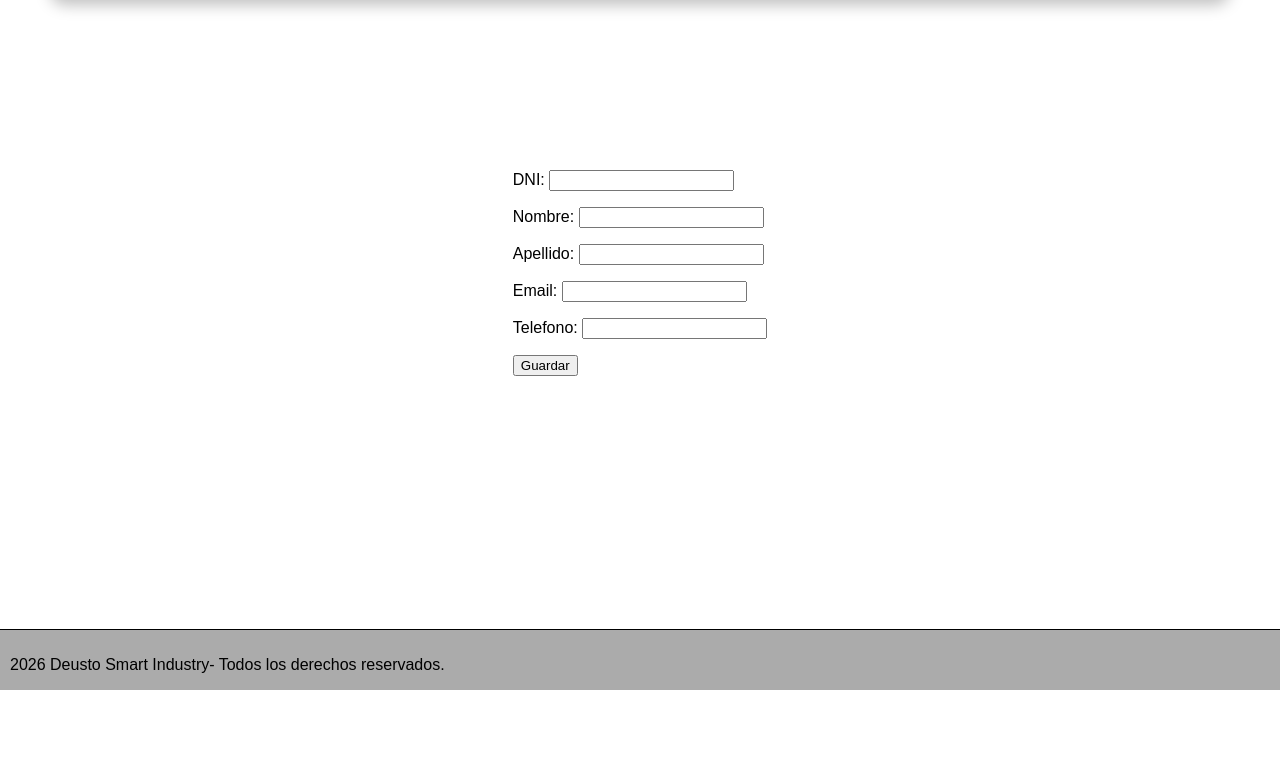
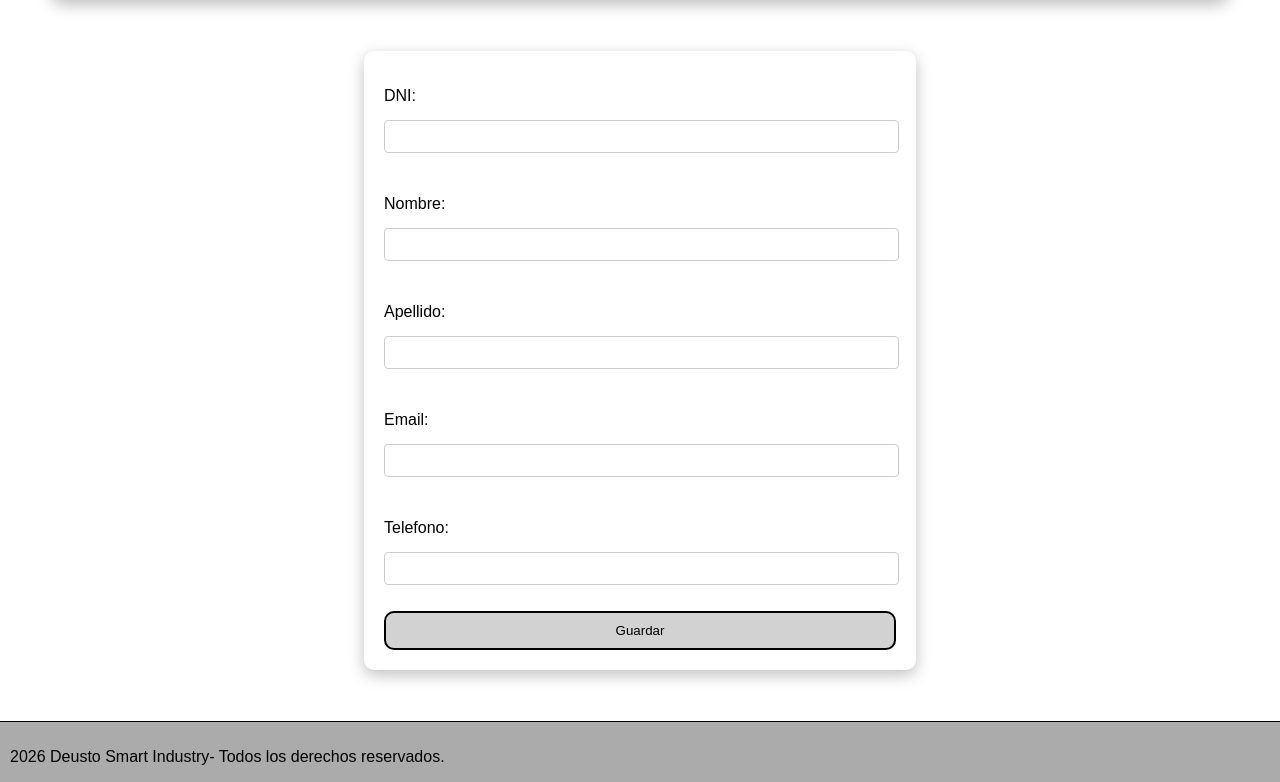
Before and after one commit to javieralbizu/Proyecto_N-8, a Django app: page /Tecnico/Nuevo/ in a window 1280 px wide. Shown: the part 110-892 px from the top of the page. Before the commit the page ends 800 px from the top, so only its background shows below. Run offline with Django 5.2, Linux system fonts and the light colour scheme.

Commit message:
CSS formularios

```diff
--- a/Activos/Templates/Activos/NuevoActivo.html
+++ b/Activos/Templates/Activos/NuevoActivo.html
@@ -5,7 +5,7 @@ Añadir Activo
 {% endblock %}
 
 {% block content %}
-<form method="post">
+<form method="post" class="formulario">
     {% csrf_token %}
     {{ form.as_p }} <!--Esto es para poner los input en columna. Esto mas adelante hay que quitar .asp y utilizar flex direction column-->
 
--- a/Tecnico/Templates/Tecnico/NuevoTrabajador.html
+++ b/Tecnico/Templates/Tecnico/NuevoTrabajador.html
@@ -5,9 +5,9 @@ Añadir Tecnico
 {% endblock %}
 
 {% block content %}
-<form method="post">
+<form method="post" class="formulario">
     {% csrf_token %}
-    {{ form.as_p }} <!--Esto es para poner los input en columna. Esto mas adelante hay que quitar .asp y utilizar flex direction column-->
+    {{ form.as_p }}
 
     <button type="submit">Guardar</button>
 </form>
--- a/static/css/style.css
+++ b/static/css/style.css
@@ -70,8 +70,42 @@ td {
 }
 
 main {
-    margin-top: 12%;
+    margin-top: 4%;
     display: flex;
     justify-content: center;
     align-items: center;
 }
+
+.formulario {
+    background-color: white;
+    box-shadow: 0px 5px 15px 0px rgba(0, 0, 0, 0.25);
+    border-radius: 10px;
+    width: 40%;
+    padding: 20px;
+    display: flex;
+    flex-direction: column;
+    gap: 10px;
+    margin-bottom: 4%;
+
+}
+.formulario label {
+    display: block;
+    margin-bottom: 10px;
+}
+.formulario input {
+    width: 97%;
+    padding: 8px;
+    margin-top: 5px;
+    border: 1px solid #ccc;
+    border-radius: 4px;
+}
+.formulario button {
+    background-color: rgb(210, 210, 210);
+    border: 2px solid black;
+    border-radius: 10px;
+    padding: 10px 20px;
+    cursor: pointer;
+}
+.formulario button:hover {
+    background-color: rgb(97, 97, 97);
+}
```
